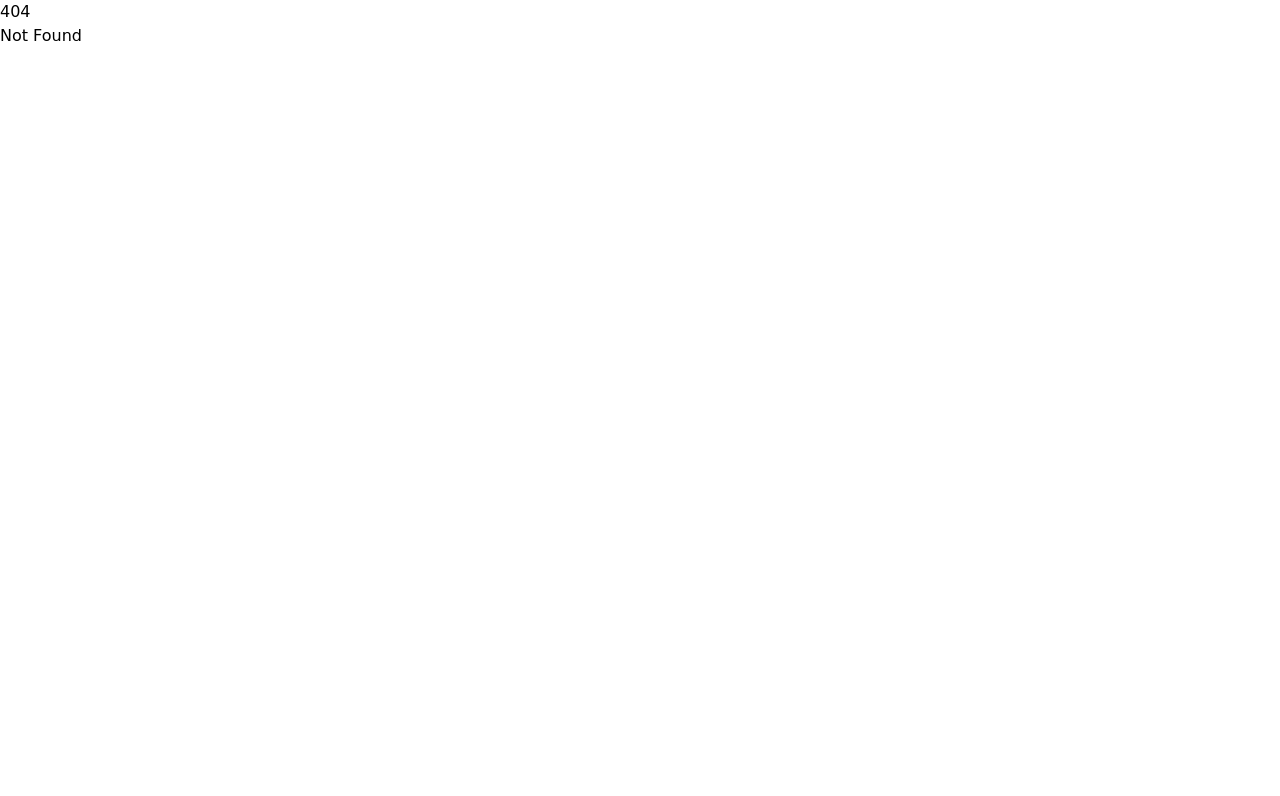
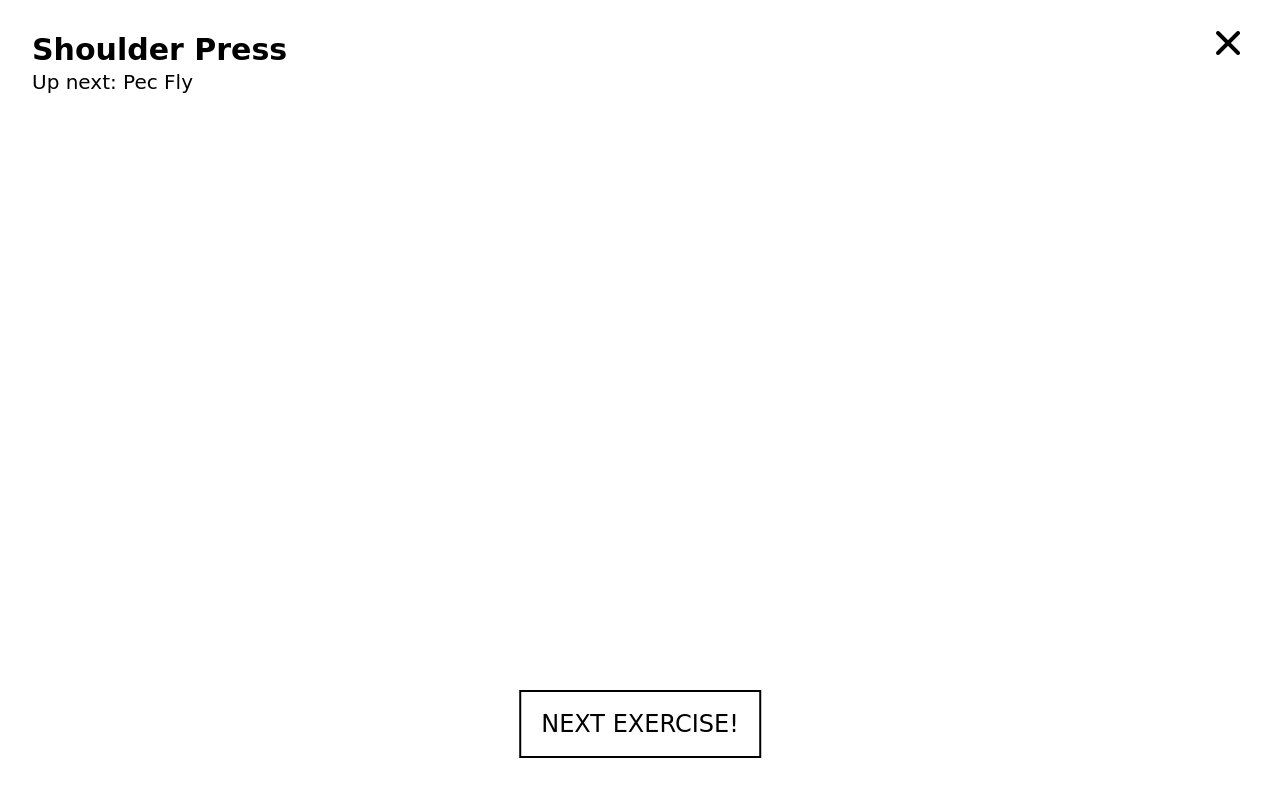
Before and after one commit to yansiegers/sveltekit-workout-app, a SvelteKit app: page /workout-routines/0/exercises in a window 1280 px wide. Before the commit this address had no page. Shown: the top 796 px of the page. Built offline with nearby package versions, Linux system fonts and the light colour scheme.

Commit message:
Add workout exercise page

```diff
--- a/src/routes/workout-routines/0/+page.svelte
+++ b/src/routes/workout-routines/0/+page.svelte
@@ -45,7 +45,7 @@
 		<a
 			class="absolute bottom-2 left-1/2 border-2 border-black bg-white px-5 py-4 text-2xl uppercase"
 			style="transform: translate(-50%, -50%);"
-			href="?">Start</a
+			href="/workout-routines/0/exercises">Start</a
 		>
 	</main>
 </div>
--- /dev/null
+++ b/src/routes/workout-routines/0/exercises/+page.svelte
@@ -0,0 +1,18 @@
+<script lang="ts">
+	import Header from '../../../../components/Header.svelte';
+
+	let exercise = { id: 0, name: 'Shoulder Press' };
+	let subHeading = 'Up next: Pec Fly';
+</script>
+
+<div class="flex h-screen flex-col">
+	<main class=" h-full overflow-y-scroll p-8">
+		<Header heading={exercise.name} {subHeading} exit={true} href="/" />
+
+		<a
+			class="absolute bottom-2 left-1/2 border-2 border-black bg-white px-5 py-4 text-2xl uppercase"
+			style="transform: translate(-50%, -50%);"
+			href="?">Next exercise!</a
+		>
+	</main>
+</div>
```
